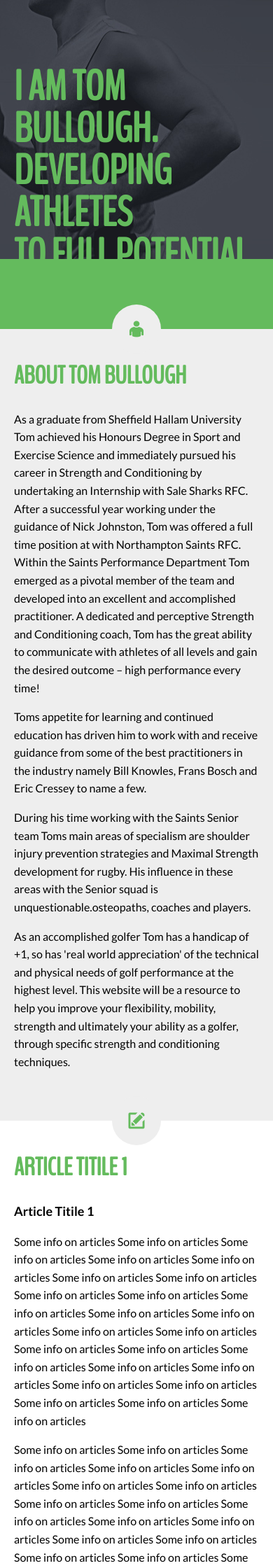
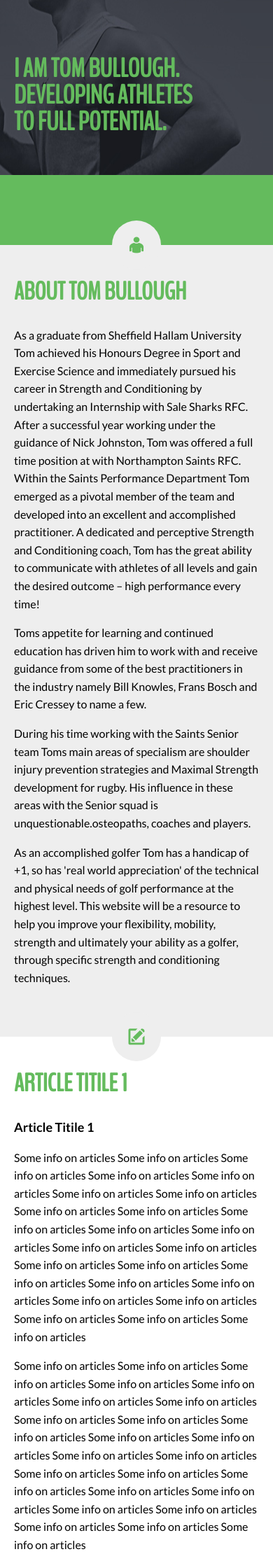
Before and after one commit to tbullough/tbullough.github.io, a Jekyll site: the page built from index.html, in a window 390 px wide. Shown: the top 2240 px of the page at 70% size. Built offline with Jekyll 4.4.1, drawn with Linux system fonts in a browser that asks for light colours; Markdown is read by kramdown in place of the engine named in the settings.

Commit message:
Responsive header

```diff
--- a/css/tombullough.css
+++ b/css/tombullough.css
@@ -120,6 +120,22 @@ p { margin: 0 0 1em; }
 	line-height: 60px;
 }
 
+@media only screen and (max-width : 640px) {
+
+	#background { height: 250px; }
+
+	#background .container {
+		background-position: 100% 50%;
+		height: 250px;
+	}
+
+	#background h1 {
+		font-size: 38px;
+		line-height: 38px;
+	}
+
+}
+
 
 
 
@@ -134,6 +150,14 @@ p { margin: 0 0 1em; }
 	margin-top: 370px;
 	position: relative;
 	z-index: 2;
+}
+
+@media only screen and (max-width : 640px) {
+
+	#navigation {
+		margin-top: 250px;
+	}
+
 }
 
 
```
Also changed, not shown: 1 other file.
